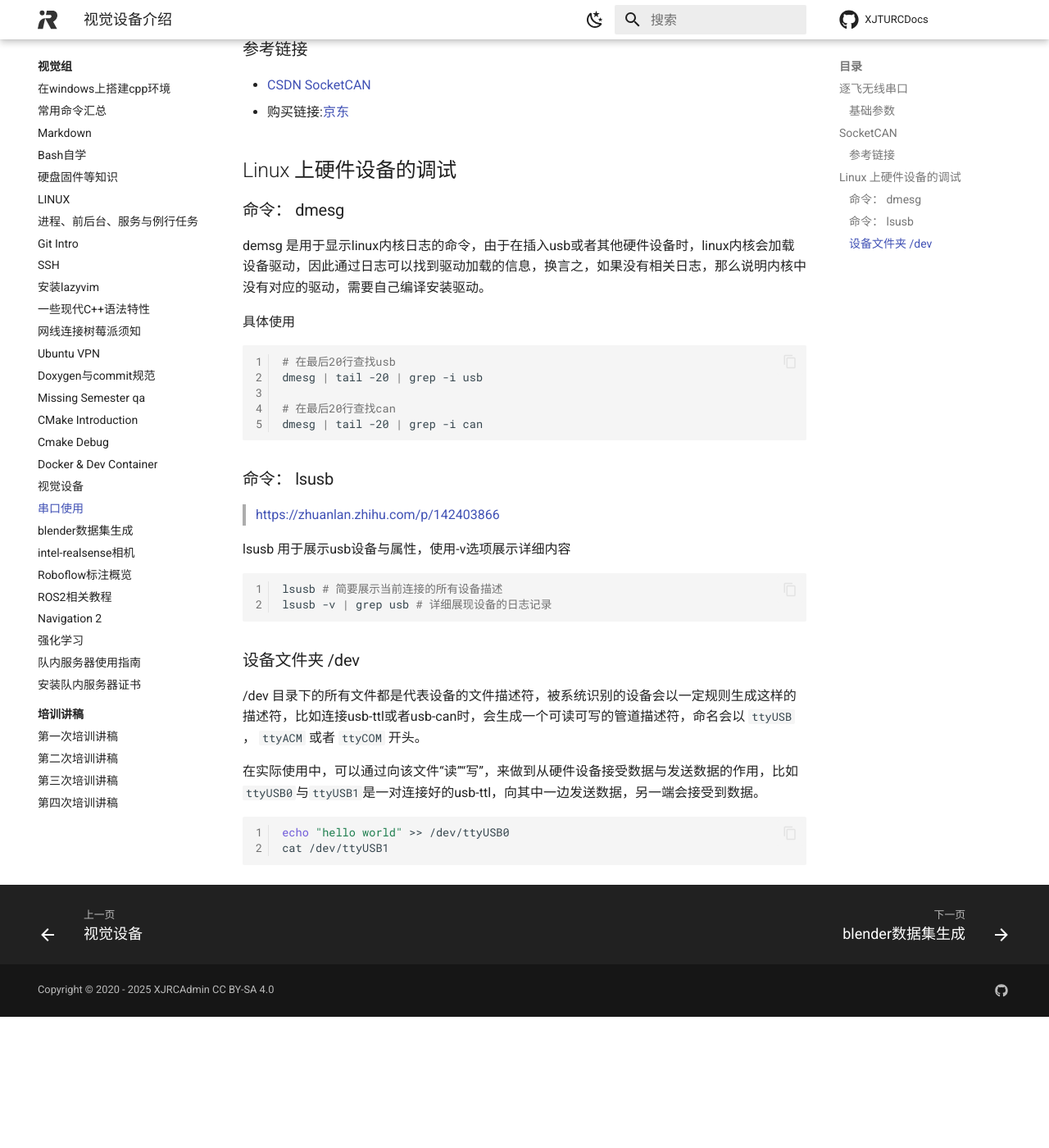
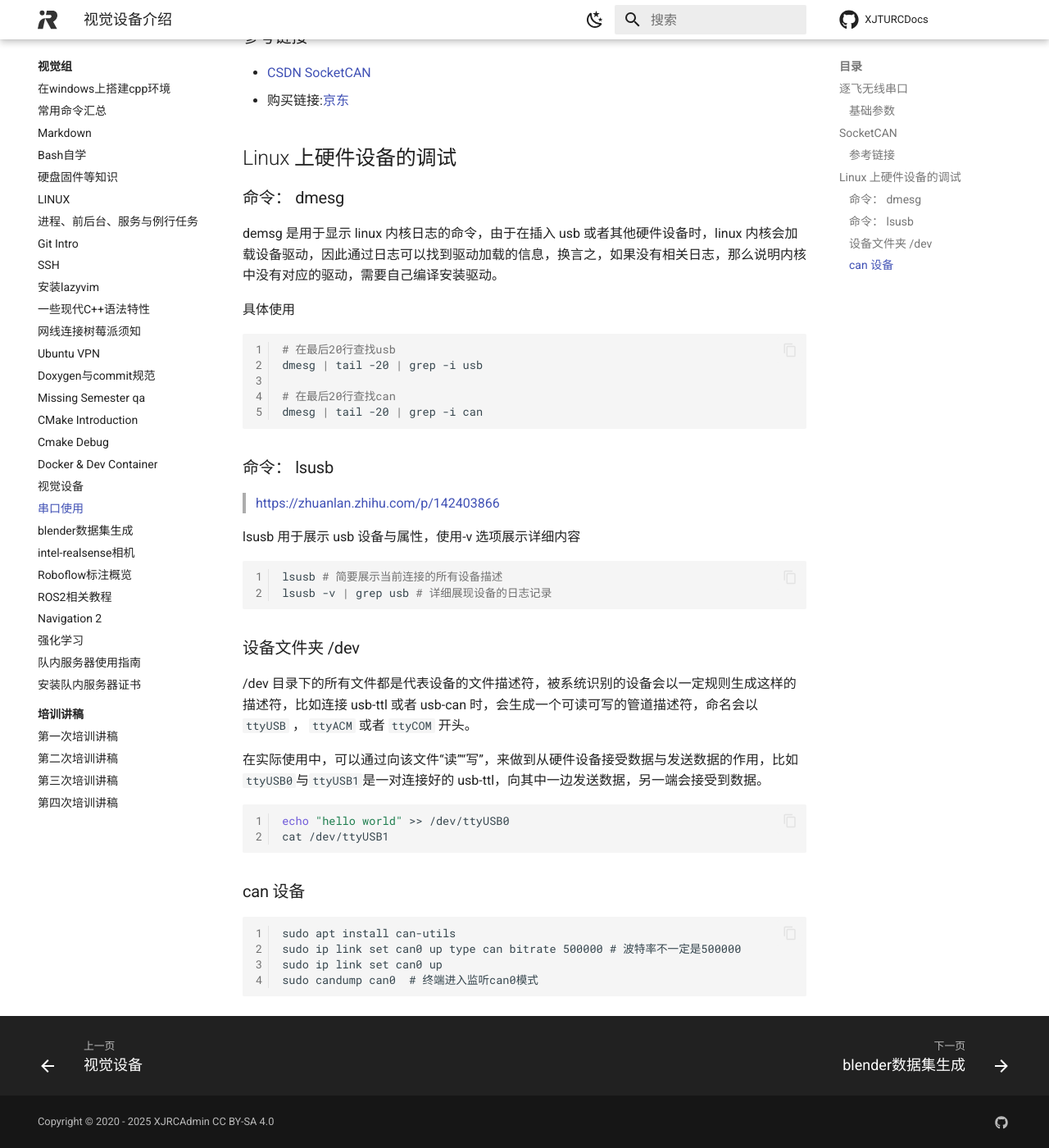
Before and after one commit to XJRCAdmin/XJTURCDocs, an MkDocs documentation site: the page built from docs/blog/vision/serialUse/index.md, in a window 1280 px wide and 1400 px high, scrolled down 2090 px. Shown: the whole window at 82% size. Built offline with MkDocs 1.6.1 and Material for MkDocs 9.7.7, drawn with Linux system fonts in a browser that asks for light colours; comment, search, counter and statistics services are not loaded; before the commit the page ends 3330 px from its top, so only the background shows below that; some of the changed text lies outside the part shown.

Commit message:
update:can device md

````diff
--- a/docs/blog/vision/serialUse/index.md
+++ b/docs/blog/vision/serialUse/index.md
@@ -5,32 +5,38 @@ description: >
 resources:
   - src: "**.{png,jpg}"
 ---
+
 ## 逐飞无线串口
+
 ![serial](images/无线串口.png)
 
 ### 基础参数
+
 - 产品名称：无线模块套件
 - 电源电压：3.3V-5V
-- 无线频率：2.4GHz频段
-- 产品接口：无线转串口—双排2X4P插针式接口；无线转USB-USB接口
-- 产品尺寸：无线转串口—32X10MM；无线转USB-52X12MM
+- 无线频率：2.4GHz 频段
+- 产品接口：无线转串口—双排 2X4P 插针式接口；无线转 USB-USB 接口
+- 产品尺寸：无线转串口—32X10MM；无线转 USB-52X12MM
 - 波特率范围：9600、57600、115200、230400、460800
 
 逐飞科技无线串口透传模块资料: [产品链接](https://gitee.com/seekfree/Wireless_Uart_Product)
 
 ## SocketCAN
+
 !!! blue-warning "这部分笔者也不是很清楚"
-    购买的时候，有些厂家售卖的can是pcan （/dev/下ls发现是pcan）（驱动与socketcan不一样似乎），有一些商家售卖的CAN是另一种（/dev/下ls发现是can0），外观几乎没有区别。
+购买的时候，有些厂家售卖的 can 是 pcan （/dev/下 ls 发现是 pcan）（驱动与 socketcan 不一样似乎），有一些商家售卖的 CAN 是另一种（/dev/下 ls 发现是 can0），外观几乎没有区别。
 ![](images/can.png)
+
 ### 参考链接
-  - [CSDN SocketCAN](https://blog.csdn.net/weixin_42350014/article/details/143811349)
-  - 购买链接:[京东](https://item.m.jd.com/product/10113851950323.html?gx=RnAomTM2PWGTnM5wysIzOhbfEQtJZg&gxd=RnAowWUKOmDcw5ARq9V0DuELZuVnU60&ad_od=share&utm_source=androidapp&utm_medium=appshare&utm_campaign=t_335139774&utm_term=QQfriends_shareid22cbd58844a3c4cd175464197464190079_shangxiang_none)
+
+- [CSDN SocketCAN](https://blog.csdn.net/weixin_42350014/article/details/143811349)
+- 购买链接:[京东](https://item.m.jd.com/product/10113851950323.html?gx=RnAomTM2PWGTnM5wysIzOhbfEQtJZg&gxd=RnAowWUKOmDcw5ARq9V0DuELZuVnU60&ad_od=share&utm_source=androidapp&utm_medium=appshare&utm_campaign=t_335139774&utm_term=QQfriends_shareid22cbd58844a3c4cd175464197464190079_shangxiang_none)
 
 ## Linux 上硬件设备的调试
 
 ### 命令： dmesg
 
-demsg 是用于显示linux内核日志的命令，由于在插入usb或者其他硬件设备时，linux内核会加载设备驱动，因此通过日志可以找到驱动加载的信息，换言之，如果没有相关日志，那么说明内核中没有对应的驱动，需要自己编译安装驱动。
+demsg 是用于显示 linux 内核日志的命令，由于在插入 usb 或者其他硬件设备时，linux 内核会加载设备驱动，因此通过日志可以找到驱动加载的信息，换言之，如果没有相关日志，那么说明内核中没有对应的驱动，需要自己编译安装驱动。
 
 具体使用
 
@@ -48,7 +54,7 @@ dmesg | tail -20 | grep -i can
 
 > https://zhuanlan.zhihu.com/p/142403866
 
-lsusb 用于展示usb设备与属性，使用-v选项展示详细内容
+lsusb 用于展示 usb 设备与属性，使用-v 选项展示详细内容
 
 ```bash
 
@@ -59,12 +65,21 @@ lsusb -v | grep usb # 详细展现设备的日志记录
 
 ### 设备文件夹 /dev
 
-/dev 目录下的所有文件都是代表设备的文件描述符，被系统识别的设备会以一定规则生成这样的描述符，比如连接usb-ttl或者usb-can时，会生成一个可读可写的管道描述符，命名会以 `ttyUSB` ， `ttyACM` 或者 `ttyCOM` 开头。
+/dev 目录下的所有文件都是代表设备的文件描述符，被系统识别的设备会以一定规则生成这样的描述符，比如连接 usb-ttl 或者 usb-can 时，会生成一个可读可写的管道描述符，命名会以 `ttyUSB` ， `ttyACM` 或者 `ttyCOM` 开头。
 
-在实际使用中，可以通过向该文件“读”“写”，来做到从硬件设备接受数据与发送数据的作用，比如`ttyUSB0`与`ttyUSB1`是一对连接好的usb-ttl，向其中一边发送数据，另一端会接受到数据。
+在实际使用中，可以通过向该文件“读”“写”，来做到从硬件设备接受数据与发送数据的作用，比如`ttyUSB0`与`ttyUSB1`是一对连接好的 usb-ttl，向其中一边发送数据，另一端会接受到数据。
 
 ```bash
 echo "hello world" >> /dev/ttyUSB0
 cat /dev/ttyUSB1
 
 ```
+
+### can 设备
+
+```
+sudo apt install can-utils
+sudo ip link set can0 up type can bitrate 500000 # 波特率不一定是500000
+sudo ip link set can0 up
+sudo candump can0  # 终端进入监听can0模式
+```
````
